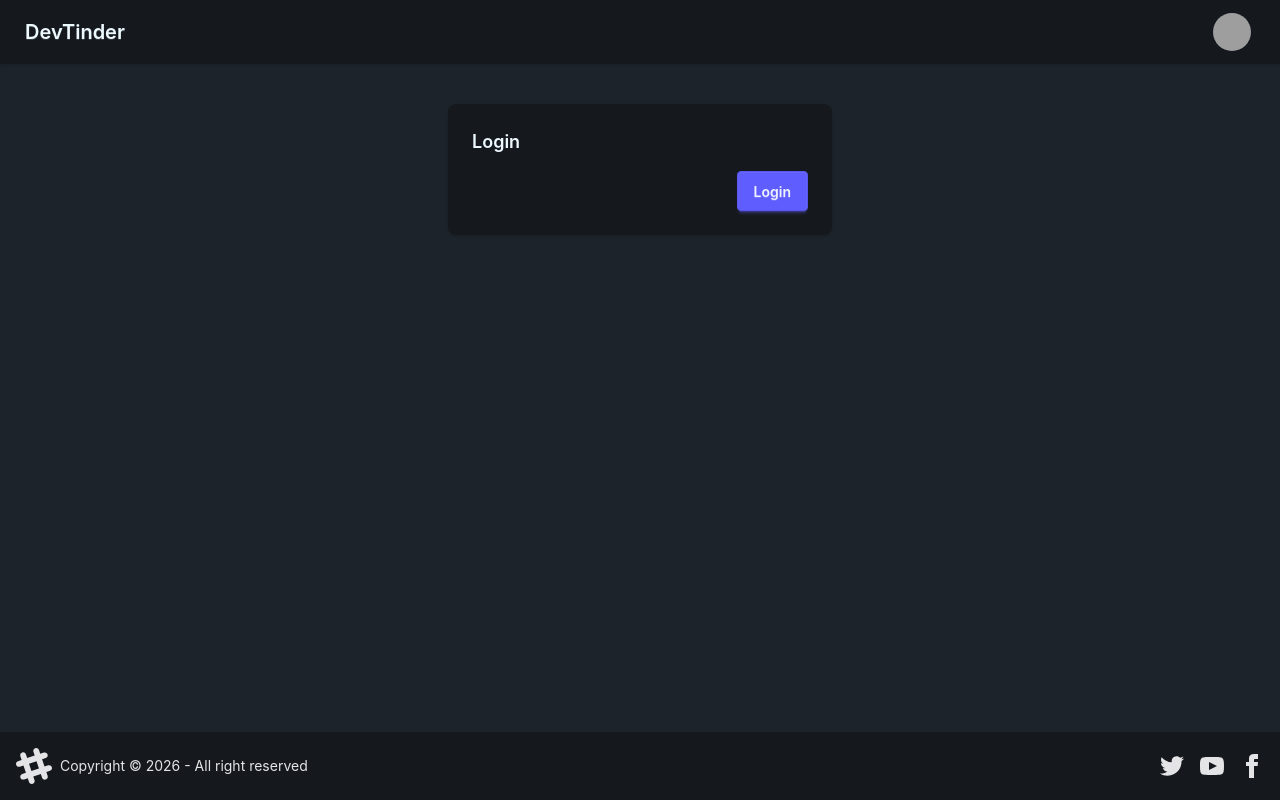
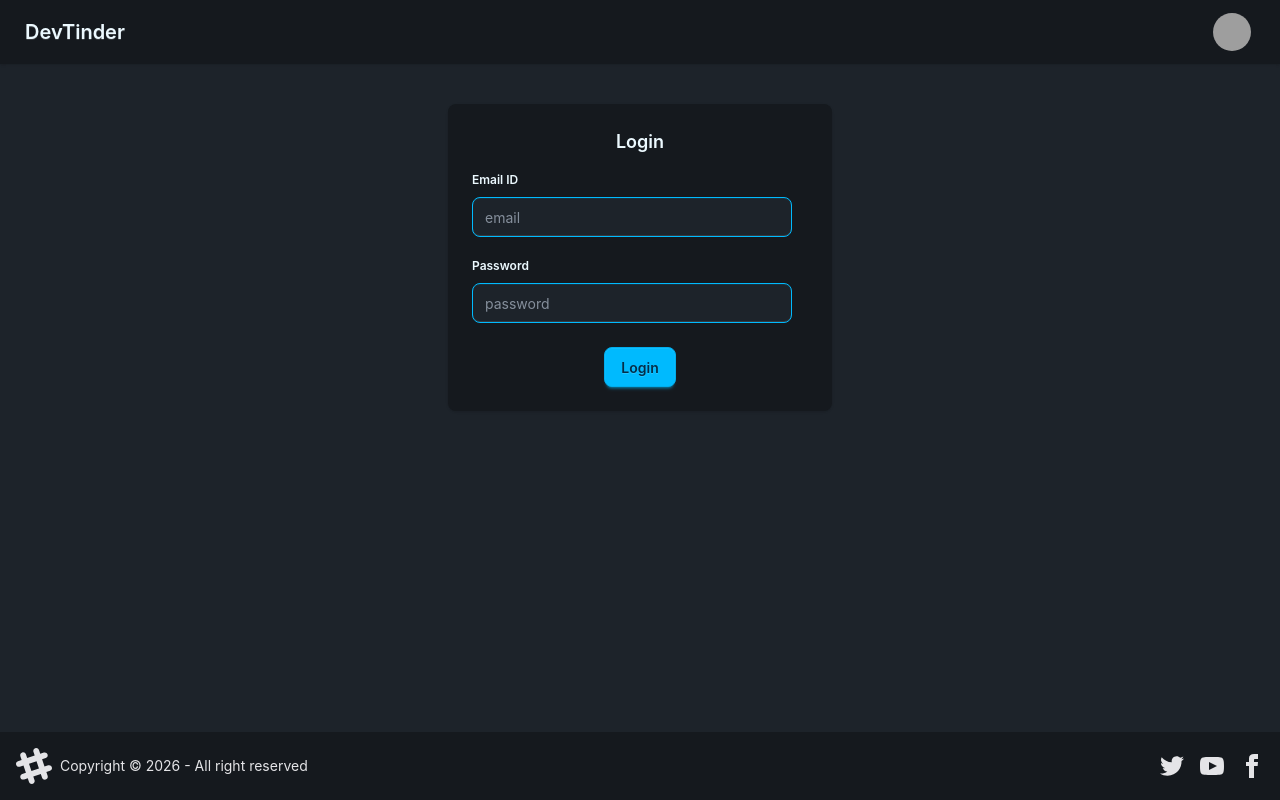
Before and after one commit to dineshsrisai/devTinder-web, a React (Vite) app: page /login in a window 1280 px wide. Built offline with nearby package versions, Linux system fonts and the light colour scheme; grey boxes are pictures that could not be loaded.

Commit message:
added login

```diff
--- a/package.json
+++ b/package.json
@@ -11,6 +11,7 @@
   },
   "dependencies": {
     "@tailwindcss/vite": "^4.2.1",
+    "axios": "^1.13.6",
     "react": "^19.2.0",
     "react-dom": "^19.2.0",
     "react-router-dom": "^7.13.1",
--- a/src/components/Login.jsx
+++ b/src/components/Login.jsx
@@ -1,12 +1,44 @@
+import { useState } from "react";
+
 const Login = () => {
+  const [emailId, setEmailId] = useState("");
+  const [password, setPassword] = useState("");
+
   return (
     <div className="flex justify-center items-center my-10">
       <div className="card bg-base-300 w-96 shadow-sm">
         <div className="card-body">
-          <h2 className="card-title">Login</h2>
-          <div></div>
-          <div className="card-actions justify-end">
-            <button className="btn btn-primary">Login</button>
+          <h2 className="card-title justify-center">Login</h2>
+          <div className="form-control">
+            <fieldset className="fieldset">
+              <legend className="fieldset-legend">Email ID</legend>
+              <input
+                type="email"
+                className="input input-info rounded-lg"
+                placeholder="email"
+                value={emailId}
+                onChange={(e) => {
+                  setEmailId(e.target.value);
+                }}
+              />
+            </fieldset>
+          </div>
+          <div className="form-control">
+            <fieldset className="fieldset">
+              <legend className="fieldset-legend">Password</legend>
+              <input
+                type="password"
+                className="input input-info rounded-lg"
+                placeholder="password"
+                value={password}
+                onChange={(e)=>{
+                  setPassword(e.target.value);
+                }}
+              />
+            </fieldset>
+          </div>
+          <div className="card-actions justify-center pt-3">
+            <button className="btn btn-info rounded-lg">Login</button>
           </div>
         </div>
       </div>
```
Also changed, not shown: 1 other file (tests, documents, lock files or other folders).
